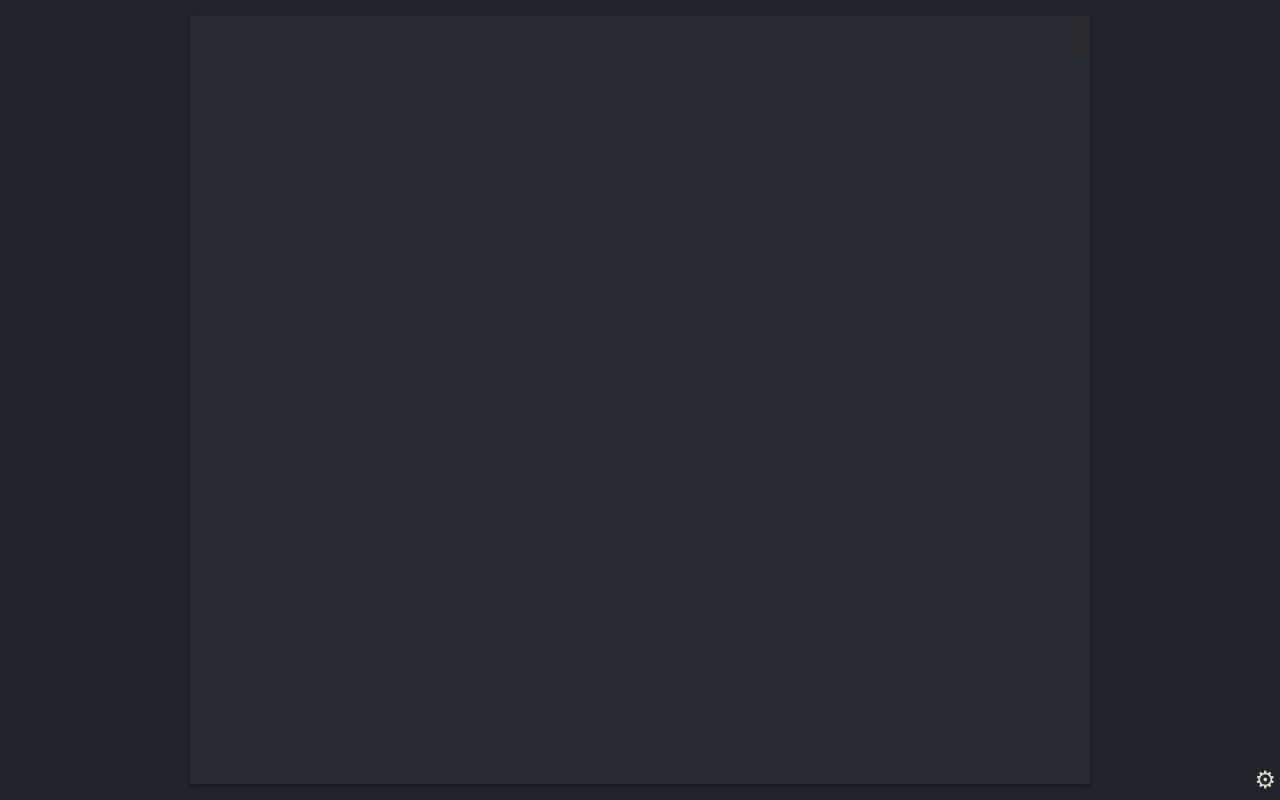
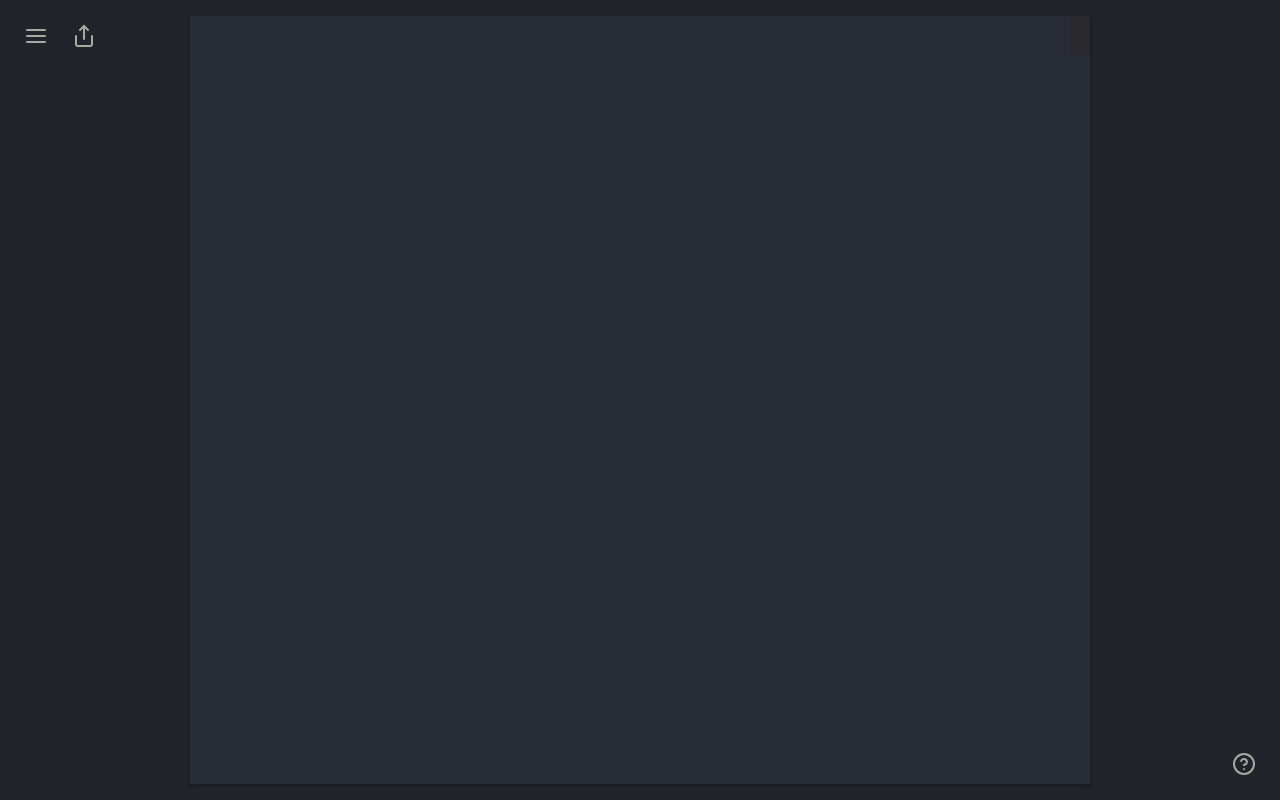
Before and after one commit to carlosflorencio/mathpad, a Next.js app: page / in a window 1280 px wide. Built offline with nearby package versions, Linux system fonts and the light colour scheme.

Commit message:
feat: improve ui and dialog

```diff
--- a/app/globals.css
+++ b/app/globals.css
@@ -5,15 +5,32 @@
 }
 
 :root {
+  /* Editor */
   --font-size: 18px;
   --line-height: 34px;
-  --dialog-bg-color: rgb(33, 34, 38);
-  --text-color: rgb(227, 230, 232);
+
+  /* Paper */
   --paper-width: 900px;
   --paper-margin: 16px;
   --paper-shadow-light: 0 1px 1px 0 rgba(66, 66, 66, 0.08), 0 1px 3px 1px rgba(66, 66, 66, 0.16);
   --paper-shadow-dark: 0 1px 2px 0 rgba(0, 0, 0, 0.15), 0 2px 4px 1px rgba(0, 0, 0, 0.18);
   --paper-shadow: var(--paper-shadow-light);
+
+  /* UI Elements */
+  --ui-radius: 12px;
+  --ui-border-color: rgba(0, 0, 0, 0.1);
+  --ui-modal-width: 500px;
+  --ui-modal-max-width: 90vw;
+  --ui-backdrop-blur: 8px;
+
+  /* Colors (defaults - overridden by theme) */
+  --text-color: rgb(227, 230, 232);
+  --text-muted: rgba(214, 221, 209, 0.7);
+  --bg-modal: rgba(33, 34, 38, 0.95);
+  --bg-dropdown: rgba(33, 34, 38, 0.8);
+  --bg-input: rgba(255, 255, 255, 0.05);
+  --bg-button-hover: rgba(255, 255, 255, 0.1);
+  --bg-menu-item-hover: rgba(122, 122, 122, 0.1);
 }
 
 html,
@@ -75,6 +92,85 @@ body {
   transition: box-shadow 0.3s ease;
 }
 
+/* UI Components */
+.modal {
+  position: fixed;
+  left: 50%;
+  top: 50%;
+  transform: translate(-50%, -50%);
+  width: var(--ui-modal-width);
+  max-width: var(--ui-modal-max-width);
+  padding: 2.5rem;
+  border: 1px solid var(--ui-border-color);
+  border-radius: var(--ui-radius);
+  background: var(--bg-modal);
+  color: var(--text-color);
+  box-shadow:
+    0 20px 25px -5px rgba(0, 0, 0, 0.1),
+    0 10px 10px -5px rgba(0, 0, 0, 0.04);
+  z-index: 50;
+}
+
+.modal-backdrop {
+  position: fixed;
+  inset: 0;
+  backdrop-filter: blur(var(--ui-backdrop-blur));
+  transition: all 0.3s;
+  z-index: 40;
+}
+
+.icon-button {
+  padding: 0.5rem;
+  border-radius: 0.5rem;
+  cursor: pointer;
+  transition: background-color 0.2s;
+  color: var(--text-color);
+}
+
+.icon-button:hover {
+  background-color: var(--bg-button-hover);
+}
+
+.dropdown-menu {
+  position: absolute;
+  top: 100%;
+  left: 0;
+  margin-top: 0.5rem;
+  padding: 0.5rem 0;
+  width: 12rem;
+  border: 1px solid var(--ui-border-color);
+  border-radius: var(--ui-radius);
+  background: var(--bg-dropdown);
+  backdrop-filter: blur(12px);
+  box-shadow:
+    0 10px 15px -3px rgba(0, 0, 0, 0.1),
+    0 4px 6px -2px rgba(0, 0, 0, 0.05);
+  z-index: 50;
+}
+
+.dropdown-item {
+  padding: 0.5rem 1rem;
+  cursor: pointer;
+  color: var(--text-color);
+}
+
+.dropdown-item:hover {
+  background-color: var(--bg-menu-item-hover);
+}
+
+.form-input,
+.form-select {
+  border: 1px solid var(--ui-border-color);
+  padding: 0.25rem 0.5rem;
+  background: var(--bg-input);
+  color: var(--text-color);
+}
+
+.form-label {
+  display: inline-block;
+  width: 12rem;
+}
+
 @media (max-width: 1000px) {
   .desk-container {
     padding: 20px;
--- a/components/App.tsx
+++ b/components/App.tsx
@@ -18,10 +18,21 @@ function configureCSSVars(preferences: Preferences): void {
     const isDark = preferences.theme === "dark"
     const colors = isDark ? darkTheme.colors : lightTheme.colors
 
+    // Colors
     style.setProperty("--text-color", isDark ? colors.light : colors.medium)
-    style.setProperty("--dialog-bg-color", isDark ? colors.background : colors.darkBackground)
+    style.setProperty("--text-muted", isDark ? "rgba(214,221,209,0.7)" : "rgba(0,0,0,0.5)")
     style.setProperty("--desk-bg-color", isDark ? colors.darkBackground : "#f8f9fa")
     style.setProperty("--cm-background", colors.background)
+
+    // UI Elements
+    style.setProperty("--ui-border-color", isDark ? "rgba(255,255,255,0.1)" : "rgba(0,0,0,0.1)")
+    style.setProperty("--bg-modal", isDark ? "rgba(33,34,38,0.95)" : "rgba(255,255,255,0.95)")
+    style.setProperty("--bg-dropdown", isDark ? "rgba(33,34,38,0.8)" : "rgba(255,255,255,0.8)")
+    style.setProperty("--bg-input", isDark ? "rgba(255,255,255,0.05)" : "rgba(255,255,255,1)")
+    style.setProperty("--bg-button-hover", isDark ? "rgba(255,255,255,0.1)" : "rgba(0,0,0,0.05)")
+    style.setProperty("--bg-menu-item-hover", "rgba(122,122,122,0.1)")
+
+    // Shadows
     style.setProperty(
       "--paper-shadow",
       isDark ? "var(--paper-shadow-dark)" : "var(--paper-shadow-light)"
@@ -33,6 +44,7 @@ export function App() {
   const { content, preferences, isLoaded, saveContent, savePreferences } = useLocalStorage()
   const [showPreferences, setShowPreferences] = useState(false)
   const [showHelp, setShowHelp] = useState(false)
+  const [showMenu, setShowMenu] = useState(false)
   const [toasts, setToasts] = useState<Array<{ id: number; message: string }>>([])
 
   useEffect(() => {
@@ -55,6 +67,7 @@ export function App() {
   const closeDialogs = () => {
     setShowPreferences(false)
     setShowHelp(false)
+    setShowMenu(false)
   }
 
   const handleSavePreferences = useCallback(
@@ -75,16 +88,11 @@ export function App() {
   }, [])
 
   if (!isLoaded || typeof window === "undefined") {
-    return <div className="flex flex-1 bg-[hsl(220,13%,18%)]"></div>
+    return <div className="flex flex-1 bg-[var(--desk-bg-color)]"></div>
   }
 
-  const isDark = preferences.theme === "dark"
-  const bgColor = "bg-[var(--desk-bg-color)]"
-  const textColor = isDark ? "text-[rgba(214,221,209)]" : "text-[hsl(0,0%,50%)]"
-
   return (
-    <div className={`flex flex-col min-h-screen font-mono ${bgColor}`}>
-      {!showHelp && !showPreferences && (
+    <div className="flex flex-col min-h-screen font-mono bg-[var(--desk-bg-color)]">
       <div className="desk-container">
         <div className="paper-container">
           <Editor
@@ -95,7 +103,9 @@ export function App() {
           />
         </div>
       </div>
-      )}
+
+      {(showPreferences || showHelp) && <div className="modal-backdrop" onClick={closeDialogs} />}
+
       {showPreferences && (
         <PreferencesDialog
           preferences={preferences}
@@ -103,34 +113,108 @@ export function App() {
           save={handleSavePreferences}
         />
       )}
+
       {showHelp && <Help close={closeDialogs} />}
 
       <ToastContainer toasts={toasts} onRemove={removeToast} />
 
+      {/* Top Left Menu & Share */}
+      <div className="fixed top-4 left-4 flex gap-2 items-start select-none">
+        <div className="relative">
+          <button title="Menu" className="icon-button" onClick={() => setShowMenu(!showMenu)}>
+            <svg
+              width="24"
+              height="24"
+              viewBox="0 0 24 24"
+              fill="none"
+              stroke="currentColor"
+              strokeWidth="2"
+              strokeLinecap="round"
+              strokeLinejoin="round"
+            >
+              <line x1="3" y1="12" x2="21" y2="12"></line>
+              <line x1="3" y1="6" x2="21" y2="6"></line>
+              <line x1="3" y1="18" x2="21" y2="18"></line>
+            </svg>
+          </button>
+
+          {showMenu && (
+            <div className="dropdown-menu">
               <div
-        className={`fixed bottom-1 right-1 ${textColor} text-2xl select-none cursor-pointer text-right group`}
+                className="dropdown-item"
+                onClick={() => {
+                  setShowPreferences(true)
+                  setShowMenu(false)
+                }}
               >
-        <div className="hidden group-hover:block group-hover:bg-[var(--dialog-bg-color)] px-1">
-          <p
-            className="cursor-pointer text-base hover:underline"
+                Preferences
+              </div>
+              <div
+                className="dropdown-item md:hidden"
                 onClick={() => {
-              closeDialogs()
+                  showToast("Share functionality coming soon")
+                  setShowMenu(false)
+                }}
+              >
+                Share
+              </div>
+              <div
+                className="dropdown-item md:hidden"
+                onClick={() => {
                   setShowHelp(true)
+                  setShowMenu(false)
                 }}
               >
                 Help
-          </p>
-          <p
-            className="cursor-pointer text-base hover:underline"
-            onClick={() => {
-              closeDialogs()
-              setShowPreferences(true)
-            }}
+              </div>
+            </div>
+          )}
+        </div>
+
+        <button
+          title="Share"
+          className="hidden md:flex icon-button"
+          onClick={() => showToast("Share functionality coming soon")}
         >
-            Preferences
-          </p>
+          <svg
+            width="24"
+            height="24"
+            viewBox="0 0 24 24"
+            fill="none"
+            stroke="currentColor"
+            strokeWidth="2"
+            strokeLinecap="round"
+            strokeLinejoin="round"
+          >
+            <path d="M4 12v8a2 2 0 0 0 2 2h12a2 2 0 0 0 2-2v-8"></path>
+            <polyline points="16 6 12 2 8 6"></polyline>
+            <line x1="12" y1="2" x2="12" y2="15"></line>
+          </svg>
+        </button>
       </div>
-        ⚙
+
+      {/* Bottom Right Help/Docs */}
+      <div className="fixed bottom-4 right-4 hidden md:block select-none">
+        <button
+          title="Help & Documentation"
+          className="icon-button rounded-full"
+          onClick={() => setShowHelp(true)}
+        >
+          <svg
+            width="24"
+            height="24"
+            viewBox="0 0 24 24"
+            fill="none"
+            stroke="currentColor"
+            strokeWidth="2"
+            strokeLinecap="round"
+            strokeLinejoin="round"
+          >
+            <circle cx="12" cy="12" r="10"></circle>
+            <path d="M9.09 9a3 3 0 0 1 5.83 1c0 2-3 3-3 3"></path>
+            <line x1="12" y1="17" x2="12.01" y2="17"></line>
+          </svg>
+        </button>
       </div>
     </div>
   )
--- a/components/PreferencesDialog.tsx
+++ b/components/PreferencesDialog.tsx
@@ -27,21 +27,14 @@ export function PreferencesDialog({ preferences, save, close }: PreferencesDialo
     // eslint-disable-next-line react-hooks/exhaustive-deps
   }, [fontSize, decimalPlaces, theme, thousandsSeparator, decimalSeparator])
 
-  const isDark = theme === "dark"
-  const bgColor = isDark ? "bg-[hsl(220,13%,18%)]" : "bg-[hsl(0,0%,95%)]"
-  const textColor = isDark ? "text-[rgba(214,221,209)]" : "text-[hsl(0,0%,50%)]"
-  const borderColor = "border-black"
-
   return (
-    <div
-      className={`fixed left-1/2 top-1/2 -translate-x-1/2 -translate-y-1/2 p-6 border ${borderColor} ${bgColor} ${textColor}`}
-    >
+    <div className="modal">
       <div className="mb-4">
-        <label className="inline-block w-48">Theme</label>
+        <label className="form-label">Theme</label>
         <select
           value={theme}
           onChange={(e) => setTheme(e.target.value as Theme)}
-          className="border border-black px-2 py-1 mr-4 bg-white text-black"
+          className="form-select mr-4"
         >
           <option value="dark">Dark</option>
           <option value="light">Light</option>
@@ -49,19 +42,19 @@ export function PreferencesDialog({ preferences, save, close }: PreferencesDialo
       </div>
 
       <div className="mb-4">
-        <label className="inline-block w-48">Font Size</label>
+        <label className="form-label">Font Size</label>
         <input
           type="number"
           min="8"
           value={fontSize}
           onChange={(e) => setFontSize(parseInt(e.target.value))}
-          className="w-12 border border-black px-2 py-1 mr-4 bg-white text-black"
+          className="form-input w-12 mr-4"
         />
         px
       </div>
 
       <div className="mb-4">
-        <label className="inline-block w-48">Decimal Separator</label>
+        <label className="form-label">Decimal Separator</label>
         <input
           type="text"
           maxLength={1}
@@ -72,12 +65,12 @@ export function PreferencesDialog({ preferences, save, close }: PreferencesDialo
               setDecimalSeparator(val)
             }
           }}
-          className="w-12 border border-black px-2 py-1 mr-4 bg-white text-black"
+          className="form-input w-12 mr-4"
         />
       </div>
 
       <div className="mb-4">
-        <label className="inline-block w-48">Thousands Separator</label>
+        <label className="form-label">Thousands Separator</label>
         <input
           type="text"
           maxLength={1}
@@ -88,26 +81,26 @@ export function PreferencesDialog({ preferences, save, close }: PreferencesDialo
               setThousandsSeparator(val as "" | "," | "." | " ")
             }
           }}
-          className="w-12 border border-black px-2 py-1 mr-4 bg-white text-black"
+          className="form-input w-12 mr-4"
         />
       </div>
 
       <div className="mb-4">
-        <label className="inline-block w-48">Decimal Places</label>
+        <label className="form-label">Decimal Places</label>
         <input
           type="number"
           min="2"
           max="8"
           value={decimalPlaces}
           onChange={(e) => setDecimalPlaces(parseInt(e.target.value))}
-          className="w-12 border border-black px-2 py-1 mr-4 bg-white text-black"
+          className="form-input w-12 mr-4"
         />
       </div>
 
       <div className="flex justify-end mt-6">
-        <span onClick={() => close()} className="cursor-pointer underline">
+        <button onClick={close} className="cursor-pointer underline text-[var(--text-color)]">
           Close
-        </span>
+        </button>
       </div>
     </div>
   )
```
Also changed, not shown: components/Help.tsx (+8 -4 lines). Lines whose indentation alone changed are shown as unchanged.
